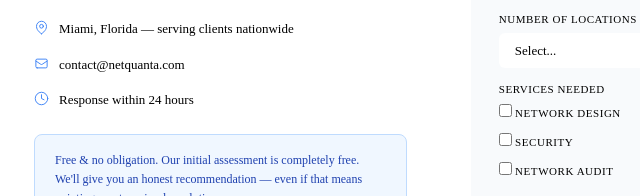
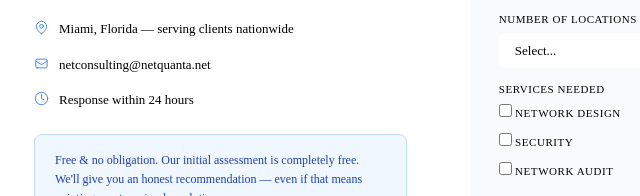
Before and after one commit to davemarrod90/NETQUANTA-LAUNCH, a plain HTML site: page index.html in a window 1280 px wide. Shown: the part 1974-2170 px from the top of the page, 108-748 px from the left. Drawn offline with Linux system fonts and the light colour scheme.

Commit message:
Email_update

```diff
--- a/index.html
+++ b/index.html
@@ -243,7 +243,7 @@ footer{background:#060E1C;padding:1.5rem 0}
         </div>
         <div class="c-detail">
           <svg viewBox="0 0 24 24"><path d="M3 8l7.89 5.26a2 2 0 002.22 0L21 8M5 19h14a2 2 0 002-2V7a2 2 0 00-2-2H5a2 2 0 00-2 2v10a2 2 0 002 2z"/></svg>
-          contact@netquanta.com
+          netconsulting@netquanta.net
         </div>
         <div class="c-detail">
           <svg viewBox="0 0 24 24"><circle cx="12" cy="12" r="10"/><polyline points="12 6 12 12 16 14"/></svg>
```
